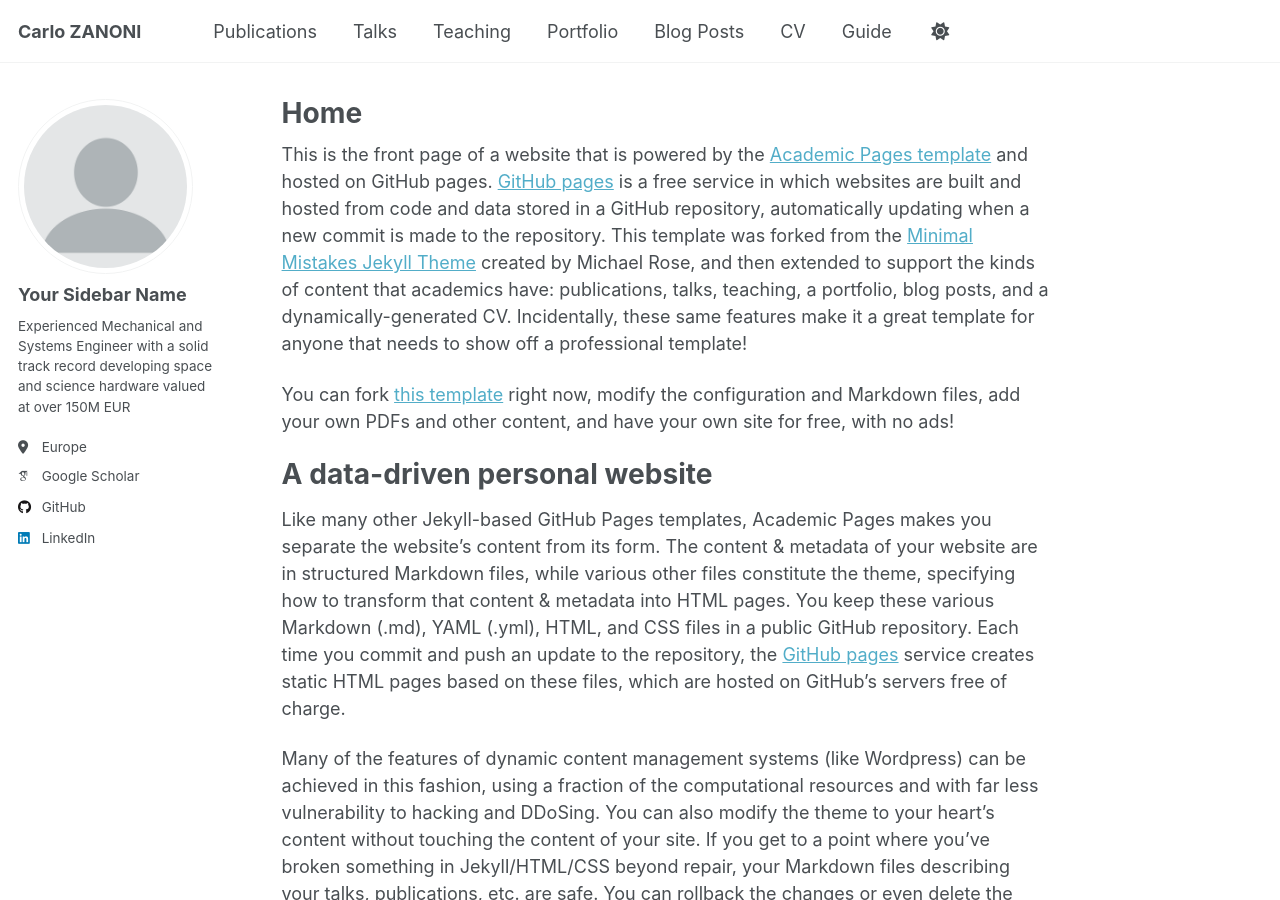
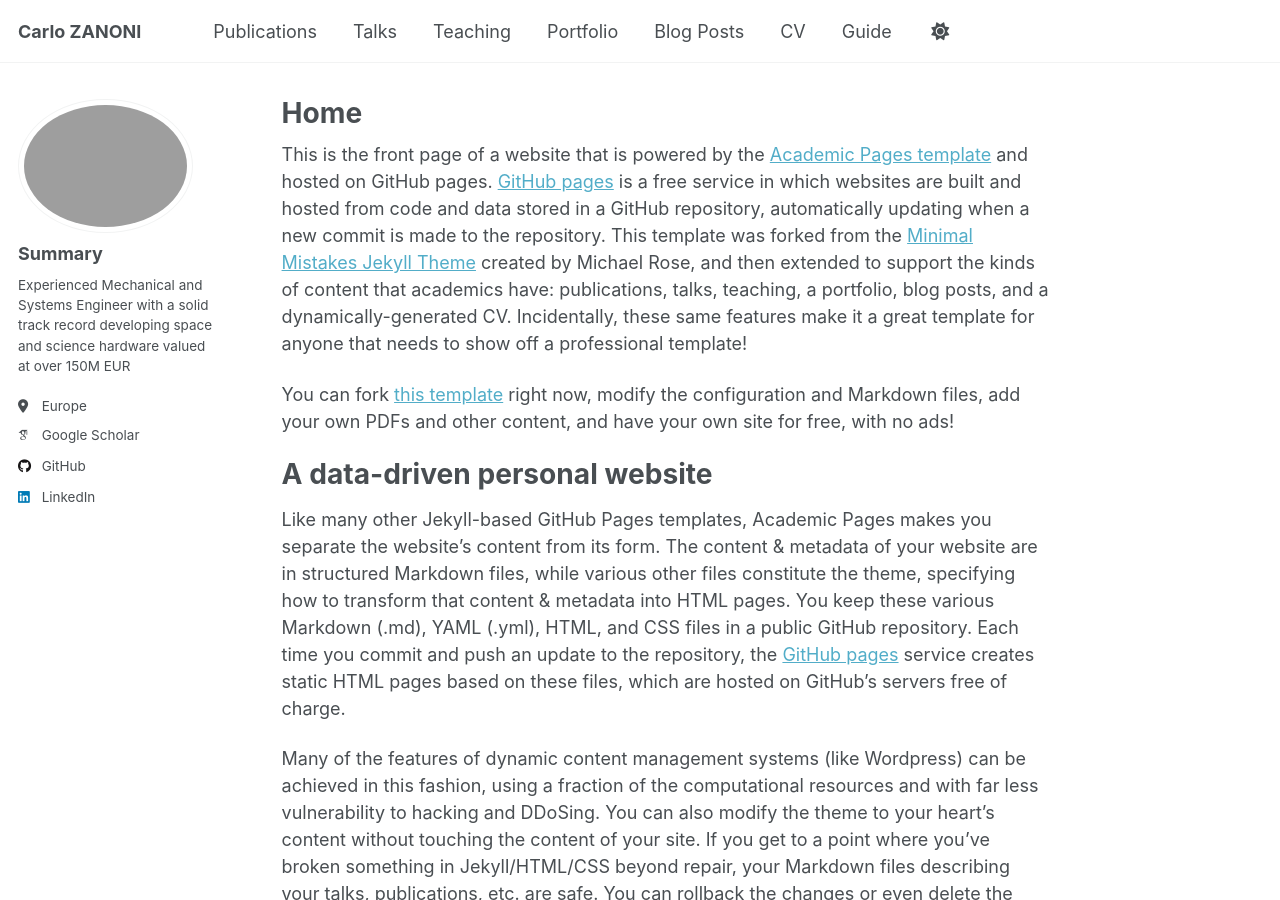
Before and after one commit to carlozanoni/carlozanoni.github.io, a Jekyll site: the page built from _pages/about.md, in a window 1280 px wide and 900 px high. Built offline with Jekyll 4.4.1, drawn with Linux system fonts in a browser that asks for light colours; some web fonts are replaced; a script that is not in the unit is left out.

Commit message:
Update _config.yml

```diff
--- a/_config.yml
+++ b/_config.yml
@@ -22,8 +22,8 @@ repository               : "academicpages/carlozanoni.github.io"
 #               Additional customization can be done by editing /_includes/author-profile.html
 author:
   # Biographic information
-  avatar           : "profile.png"
-  name             : "Your Sidebar Name"
+  avatar           : "P8090043.png"
+  name             : "Summary"
   pronouns         : # example: "she/her"
   bio              : "Experienced Mechanical and Systems Engineer with a solid track record developing space and science hardware valued at over 150M EUR"
   location         : "Europe"
```
